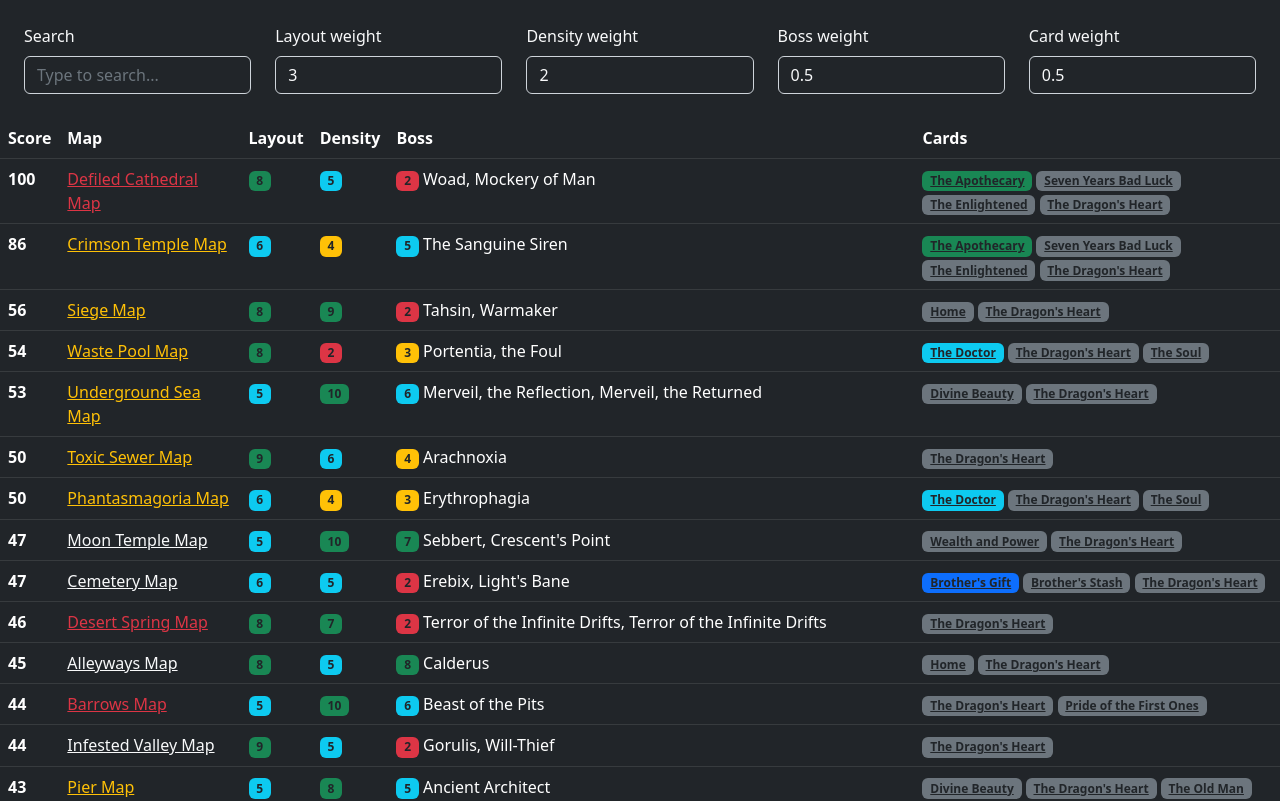
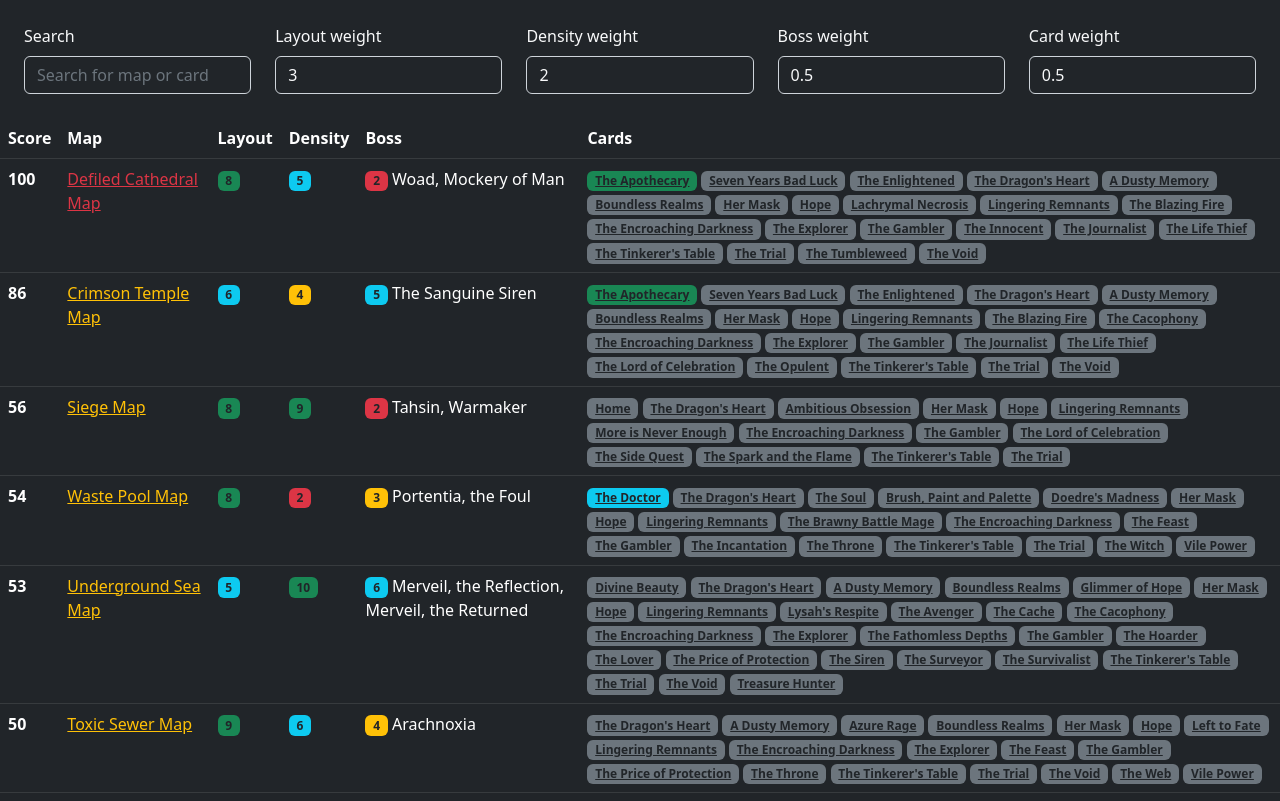
Before and after one commit to deathbeam/maps-of-exile, a React (Create React App) app in the folder site/: page / in a window 1280 px wide. Shown: the top 801 px of the page. Built offline with nearby package versions, Linux system fonts and the light colour scheme.

Commit message:
Show all maps and add search for cards too
Signed-off-by: Tomas Slusny <slusnucky@gmail.com>

```diff
--- a/site/src/App.js
+++ b/site/src/App.js
@@ -68,9 +68,9 @@ function getCardValue(card) {
 }
 
 function calculateScore(dataset) {
-  dataset = dataset.filter(m => m["value"] > 0)
-  const min = Math.min(...dataset.map(o => o["value"]))
-  const max = Math.max(...dataset.map(o => o["value"])) - min
+  const nonzerodataset = dataset.filter(m => m["value"] > 0)
+  const min = Math.min(...nonzerodataset.map(o => o["value"]))
+  const max = Math.max(...nonzerodataset.map(o => o["value"])) - min
 
   for (let entry of dataset) {
     entry["score"] = 100 * (entry["value"] - min) / max
@@ -117,7 +117,10 @@ function filterAndRateMaps(foundMaps, searchInput, layoutInput, densityInput, bo
   }
 
   return calculateScore(out)
-    .filter(m => !searchInput || m["name"].toLowerCase().includes(searchInput.toLowerCase()))
+    .filter(m => !searchInput
+      || m["name"].toLowerCase().includes(searchInput.toLowerCase())
+      || m["cards"].find(c => c.toLowerCase().includes(searchInput.toLowerCase()))
+    )
     .sort((a, b) => b["score"] - a["score"])
 }
 
@@ -134,7 +137,7 @@ function App() {
         <div className="row">
           <div className="col">
             <label className="form-label text-light">Search</label>
-            <input className="form-control bg-dark text-light" type="search" placeholder="Type to search..." value={searchInput} onChange={e => setSearchInput(e.target.value)}/>
+            <input className="form-control bg-dark text-light" type="search" placeholder="Search for map or card" value={searchInput} onChange={e => setSearchInput(e.target.value)}/>
           </div>
           <div className="col">
             <label className="form-label text-light">Layout weight</label>
```
